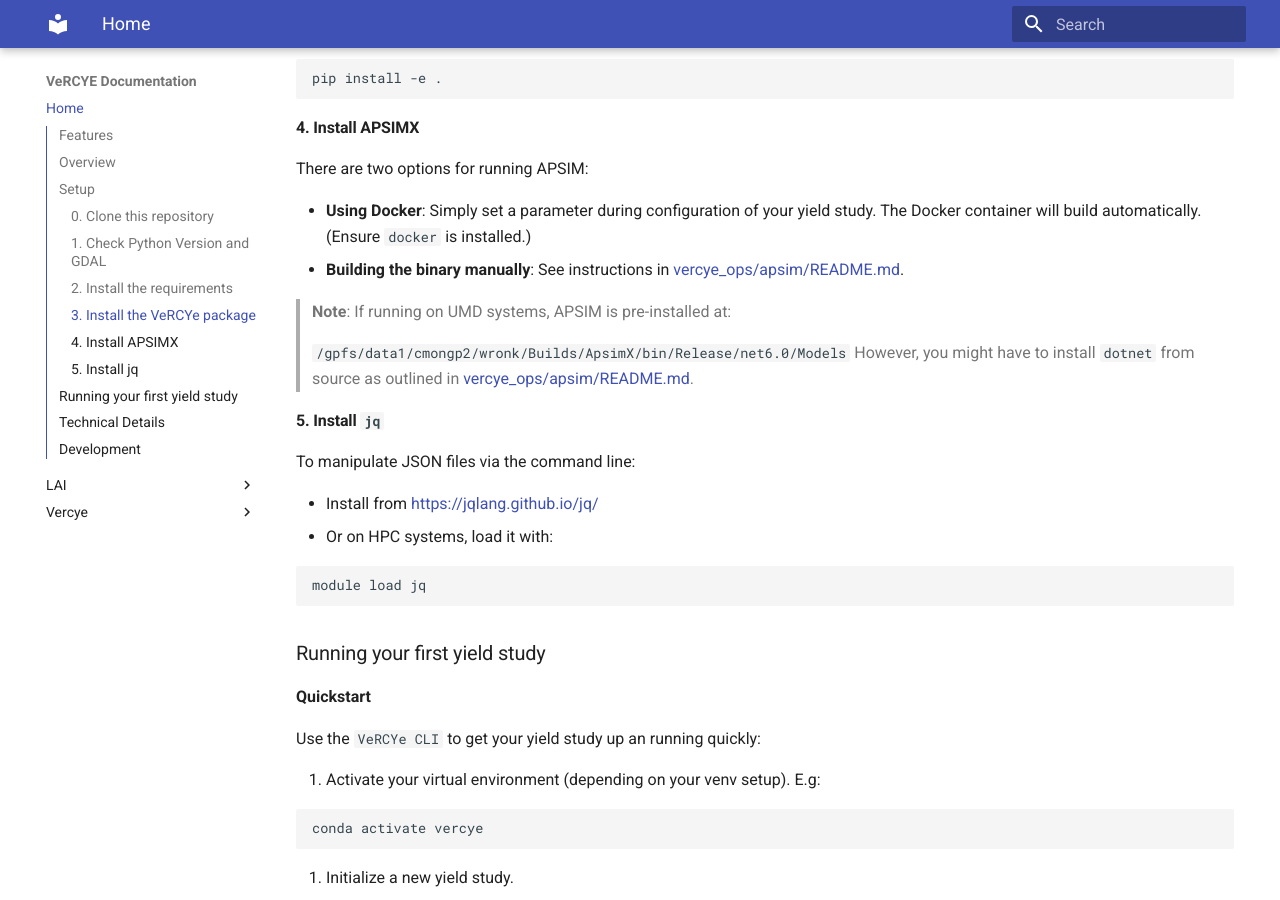
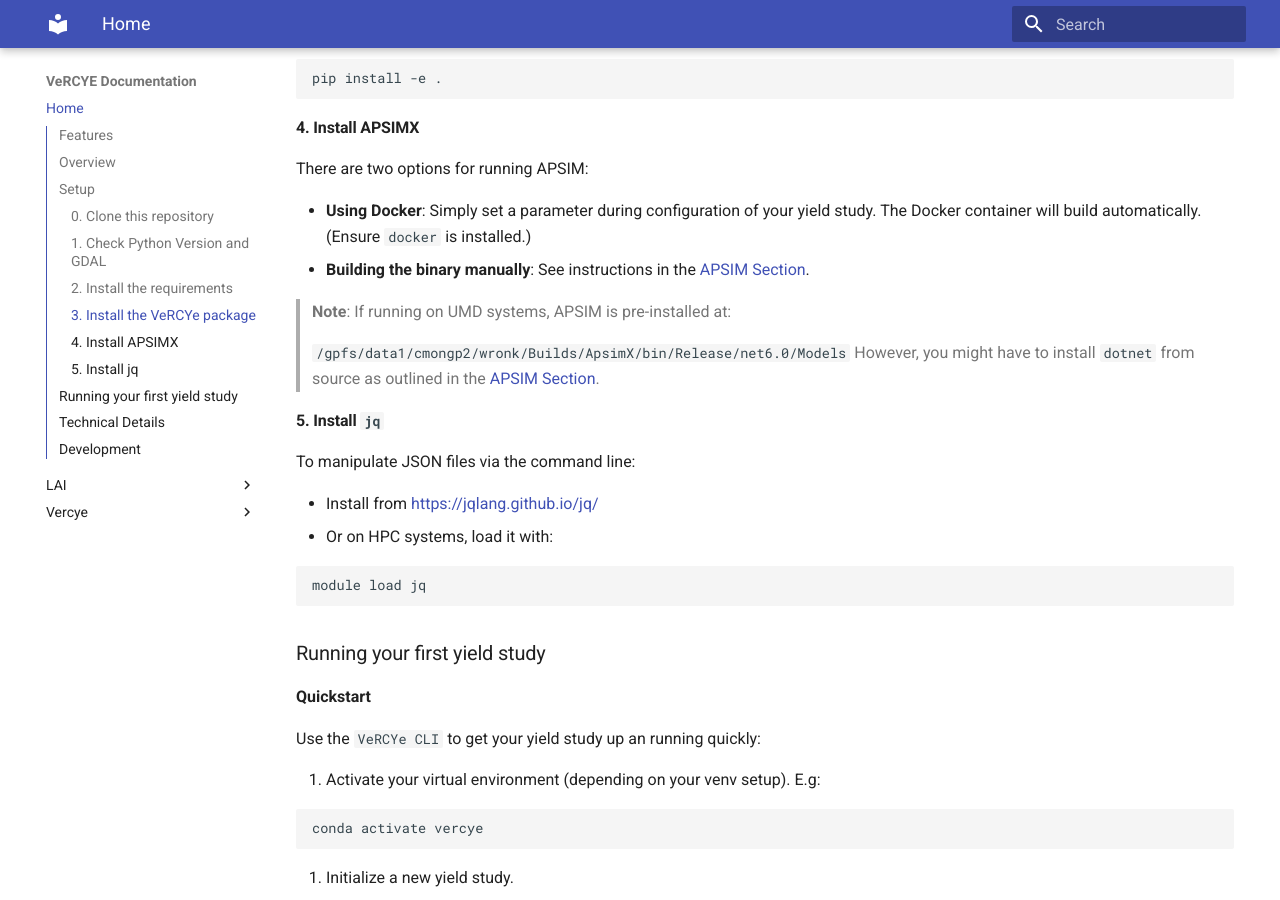
Before and after one commit to JPLMLIA/vercye_ops, an MkDocs documentation site: the page built from docs/docs/index.md, in a window 1280 px wide and 900 px high, scrolled down 1294 px. Built offline with MkDocs 1.6.1 and Material for MkDocs 9.7.7, drawn with Linux system fonts in a browser that asks for light colours.

````diff
--- a/docs/docs/index.md
+++ b/docs/docs/index.md
@@ -61,14 +61,14 @@ pip install -e .
 There are two options for running APSIM:
 
 - **Using Docker**: Simply set a parameter during configuration of your yield study. The Docker container will build automatically. (Ensure `docker` is installed.)
-- **Building the binary manually**: See instructions in [vercye_ops/apsim/README.md](vercye_ops/apsim/README.md).
+- **Building the binary manually**: See instructions in the [APSIM Section](Vercye/apsim.md).
 
 > **Note**: If running on UMD systems, APSIM is pre-installed at:
 >
 > ```
 > /gpfs/data1/cmongp2/wronk/Builds/ApsimX/bin/Release/net6.0/Models
 > ```
-However, you might have to install `dotnet` from source as outlined in [vercye_ops/apsim/README.md](vercye_ops/apsim/README.md).
+However, you might have to install `dotnet` from source as outlined in the [APSIM Section](Vercye/apsim.md).
 
 #### 5. Install `jq`
 
--- a/docs/mkdocs.yml
+++ b/docs/mkdocs.yml
@@ -21,3 +21,4 @@ nav:
       - 'Outputs': 'Vercye/outputs.md'
     - 'Meteorological Data': 'Vercye/metdata.md'
     - 'Architecture': 'Vercye/architecture.md'
+    - 'APSIMX': 'Vercye/apsim.md'
````
Also changed, not shown: docs/docs/Vercye/apsim.md (renamed from vercye_ops/apsim/README.md, +5 -1 lines), docs/docs/Vercye/cli.md (+1 -1 lines), 1 other file.
